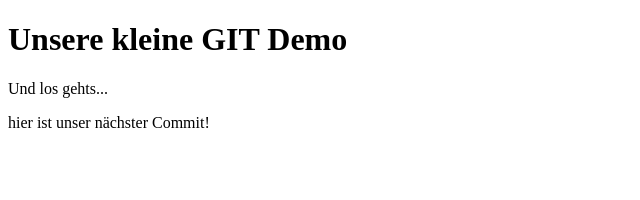
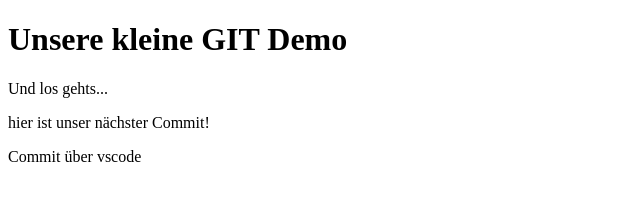
Before and after one commit to FHDW/WIP417, a plain HTML site: page index.html in a window 1280 px wide. Shown: the whole page, without its empty margins (0-640 px from the left). Drawn offline with Linux system fonts and the light colour scheme.

Commit message:
Vor dem Push

```diff
--- a/index.html
+++ b/index.html
@@ -9,5 +9,6 @@
     <p>Und los gehts...</p>
 
     <p>hier ist unser nächster Commit!</p>
+    <p>Commit über vscode</p>
 </body>
 </html>
```
